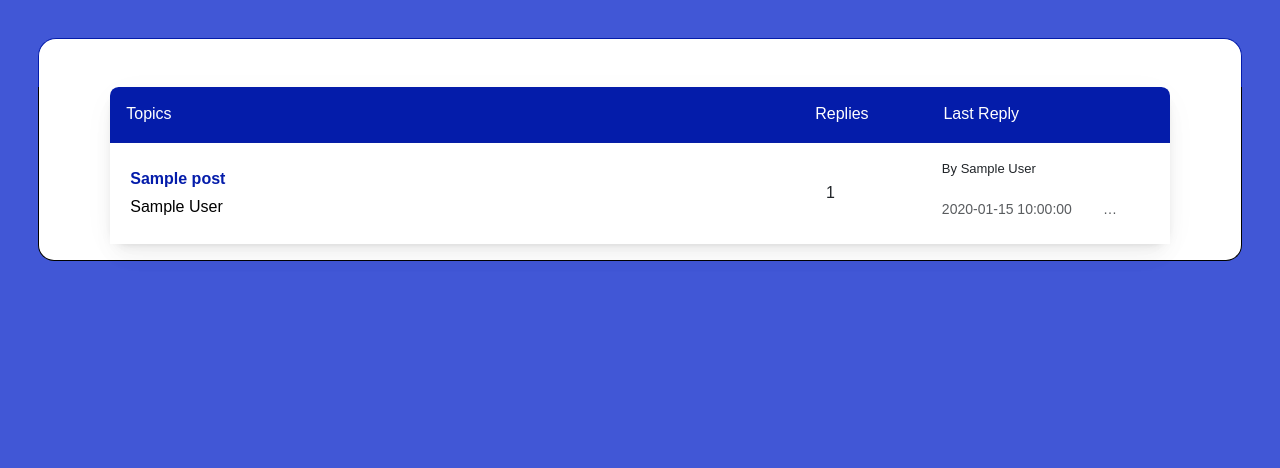
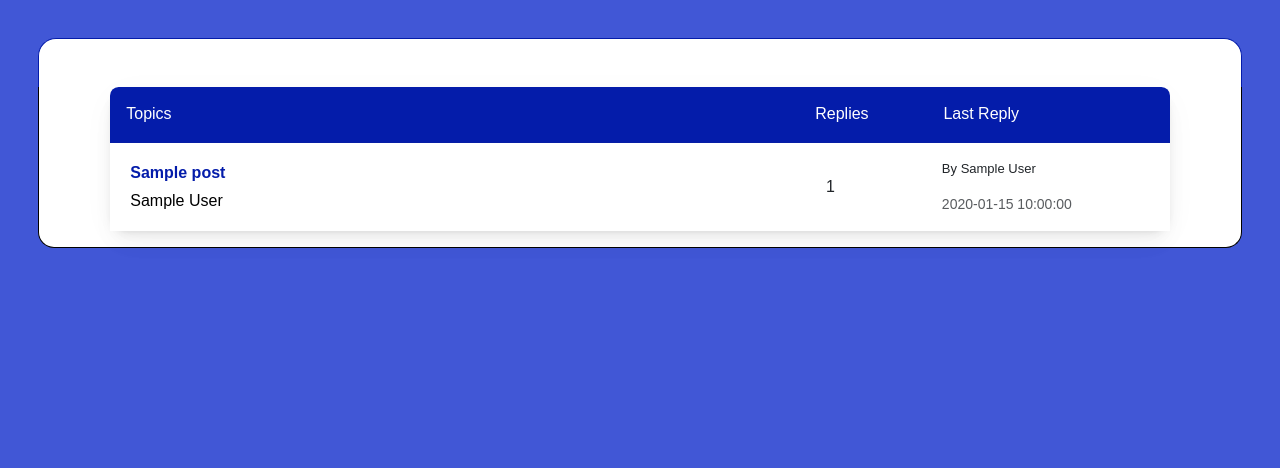
Before and after one commit to kappino/ParthenoAnswer, a Flask app: page /view_post/1 in a window 1280 px wide. Shown: the part 102-570 px from the top of the page. Run offline with Flask 2, Linux system fonts and the light colour scheme; a database or web service that is not in the repository returns one stand-in record (values such as "Sample title"); some libraries are stand-ins or nearby versions.

Commit message:
modified:   templates/comments.html 	modified:   templates/posts.html

```diff
--- a/templates/comments.html
+++ b/templates/comments.html
@@ -27,7 +27,6 @@
                 </div>
                 <div class="card-footer d-flex flex-wrap justify-content-between align-items-center px-0 pt-0 pb-3" id="white">
                     <div class="px-4 pt-3"><span class="text-muted d-inline-flex align-items-center align-middle ml-4"> <i class="fa fa-eye text-muted fsize-3"></i>&nbsp; <span class="align-middle">Views: {{ post["views"] }}</span> </span> </div>
-                    <div class="px-4 pt-3"> <button type="button" class="btn btn-primary"><i class="ion ion-md-create"></i>&nbsp; Reply</button> </div>
                 </div>
             </div>
         </div>
--- a/templates/posts.html
+++ b/templates/posts.html
@@ -56,7 +56,7 @@
                        {% for reply in post.replies%}
                        {% if loop.index == post['replies']|length%}
                        <p class="line-height-1 small text-truncate" data-abc="true">By {{reply.author}}</p>
-                       <div class="text-muted small text-truncate">{{reply.date}} &nbsp;&nbsp;&nbsp;&nbsp;&nbsp;&nbsp; <button type="button" class="btn btn-primary"><a href="{{ url_for('delete_post',id = post['_id'])}}">elimina post</a></button></div>
+                       <div class="text-muted small text-truncate">{{reply.date}} &nbsp;&nbsp;&nbsp;&nbsp;&nbsp;&nbsp; </div>
 
                        {% endif%}
                        {% endfor %}
```
